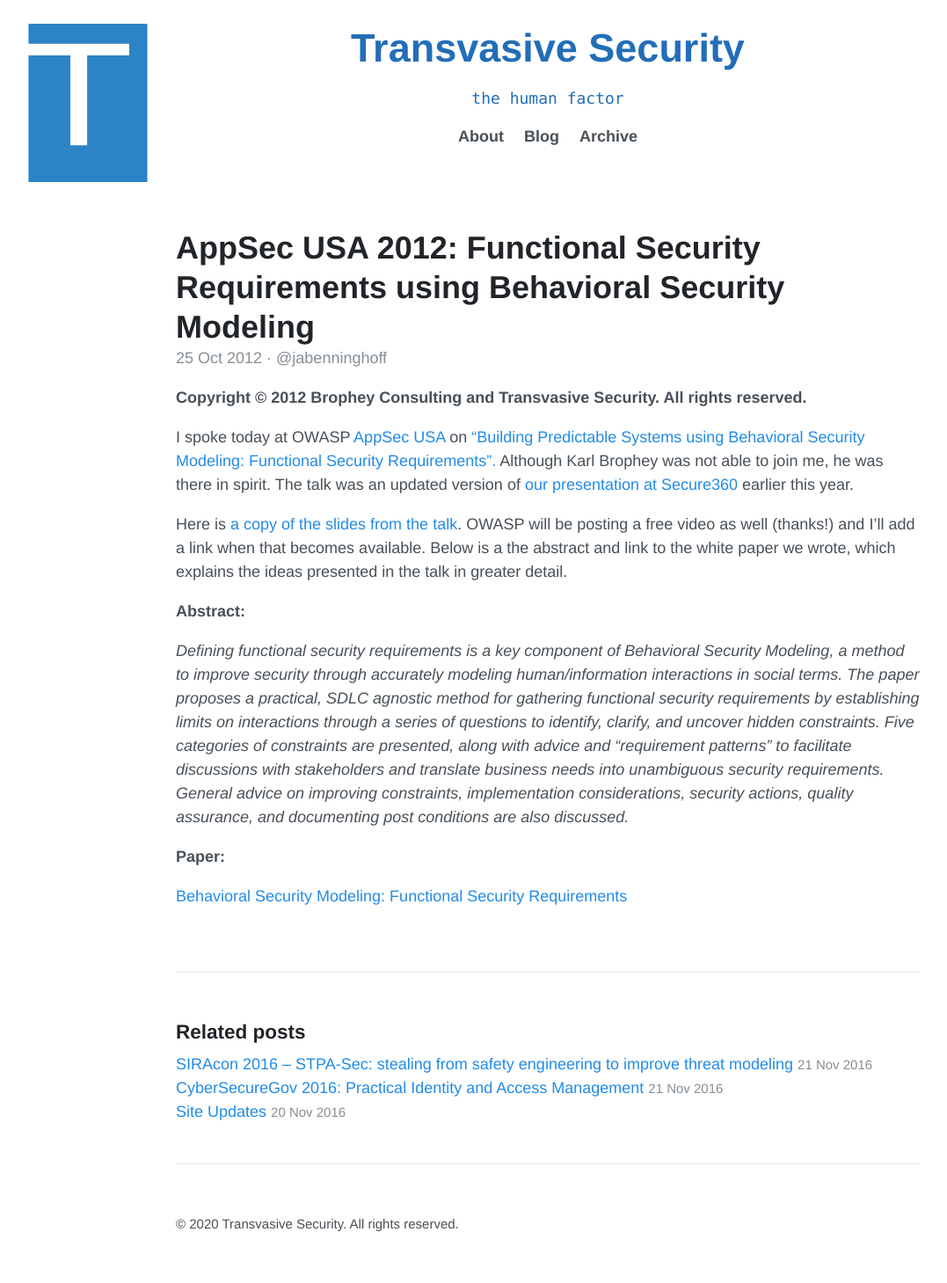
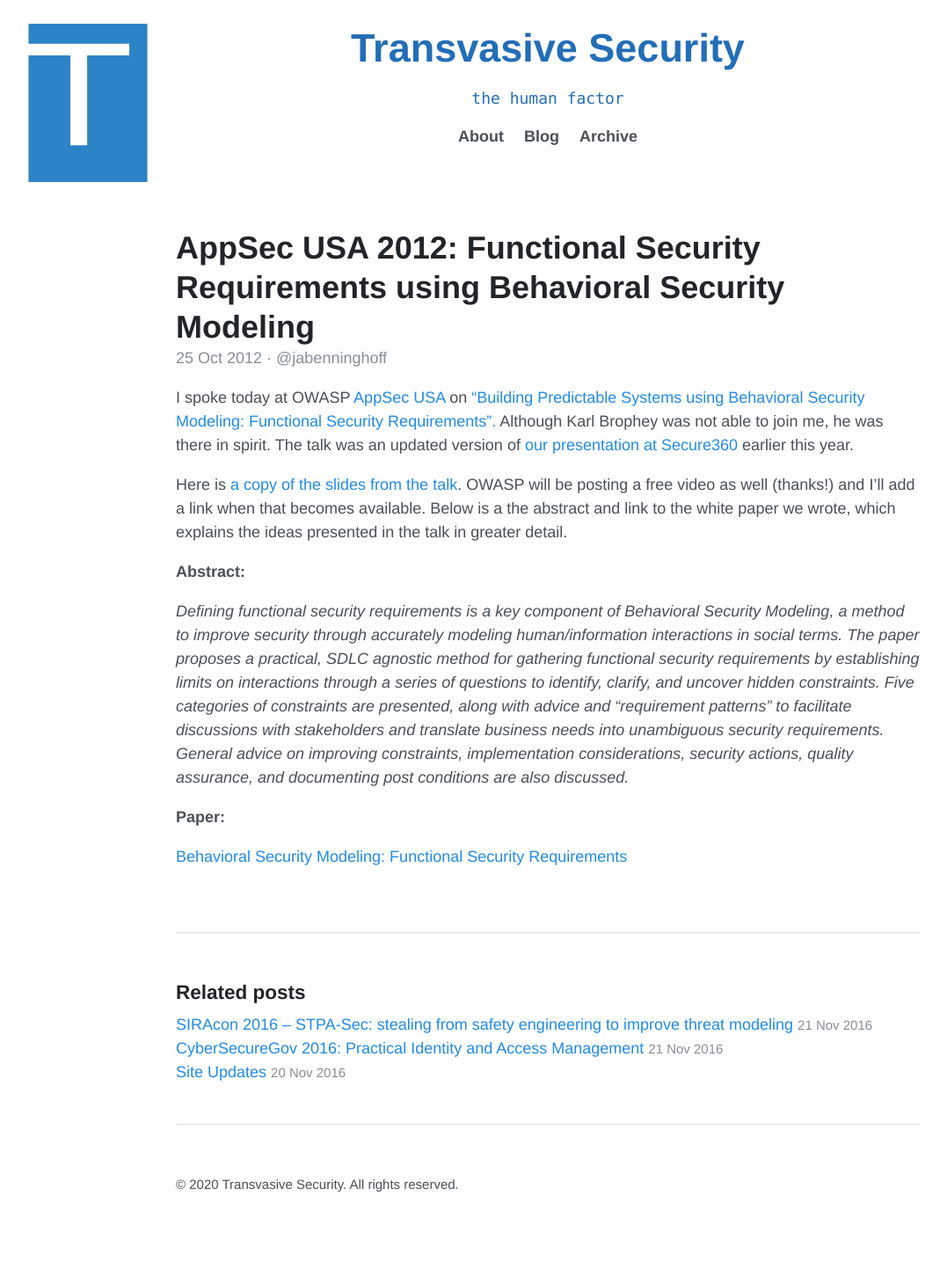
Before and after one commit to transvasive/transvasive.github.io, a Jekyll site: the page built from _posts/2012-10-25-appsec-usa-2012.md, in a window 1280 px wide. Shown: the whole page at 88% size, without its empty margins (17-1094 px from the left). Built offline with Jekyll 4.4.1, drawn with Linux system fonts in a browser that asks for light colours; after the commit the page ends 1414 px from its top, so only the background shows below that.

Commit message:
remove copyright notices

```diff
--- a/_posts/2012-10-25-appsec-usa-2012.md
+++ b/_posts/2012-10-25-appsec-usa-2012.md
@@ -4,8 +4,6 @@ title: AppSec USA 2012&#58; Functional Security Requirements using Behavioral Se
 author: jabenninghoff
 comments: false
 ---
-**Copyright © 2012 Brophey Consulting and Transvasive Security. All rights reserved.**
-
 I spoke today at OWASP [AppSec USA](http://2012.appsecusa.org/) on
 ["Building Predictable Systems using Behavioral Security Modeling:
 Functional Security
```
Also changed, not shown: _posts/2011-06-28-introduction-to-bis.md (+0 -2 lines).
